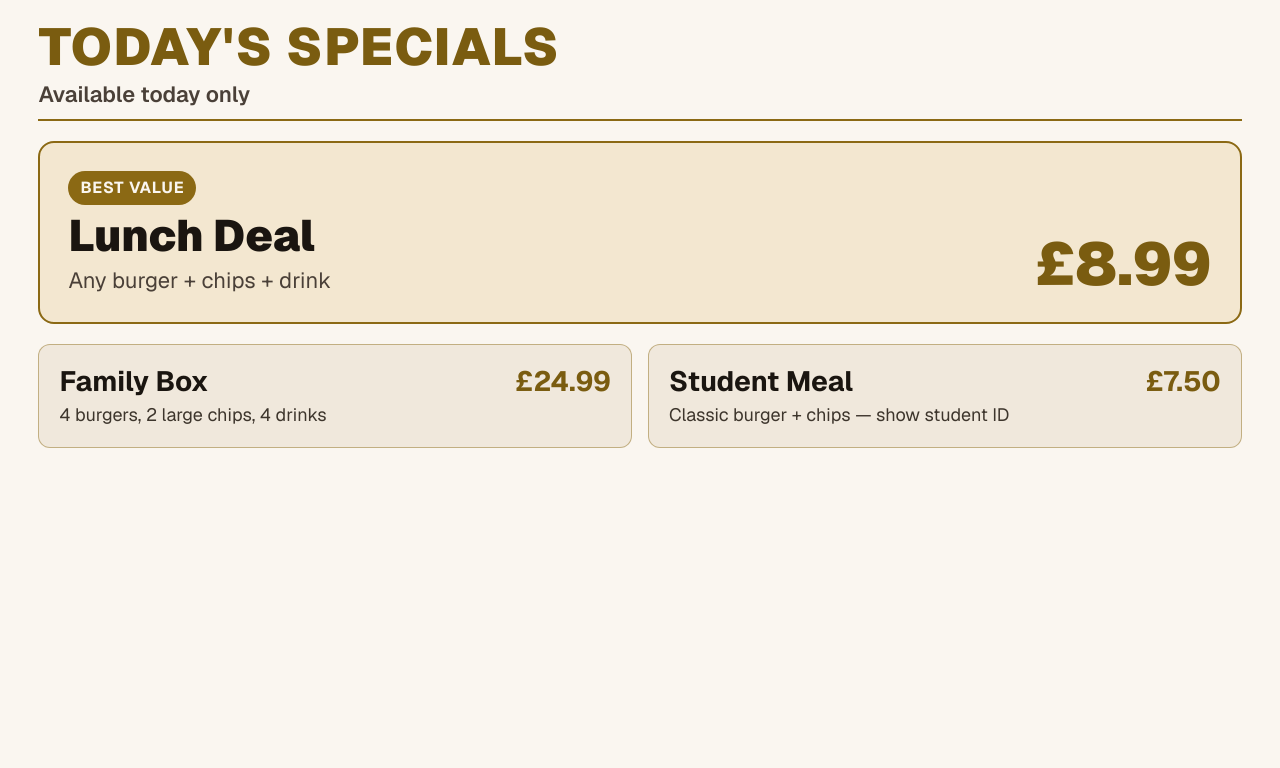
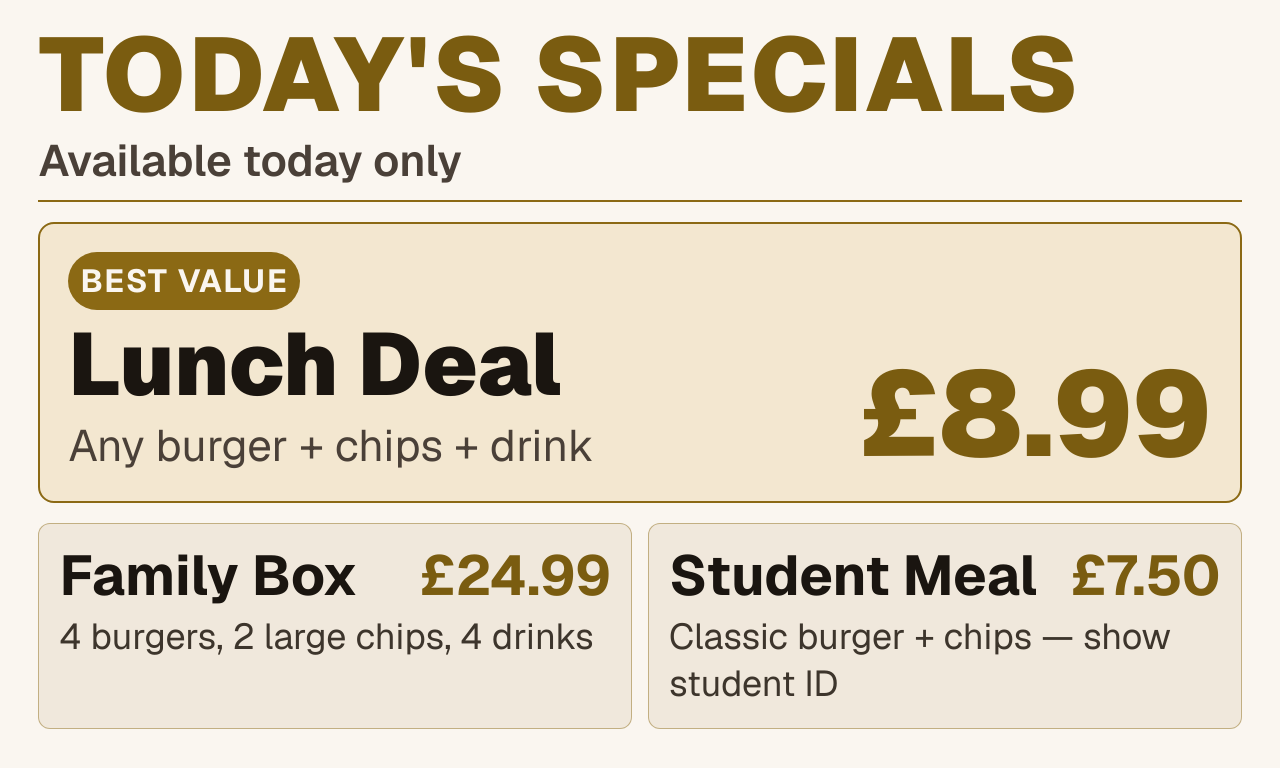
Before and after one commit to BSasfy/GoldenGrill, a Next.js app: page /specials in a window 1280 px wide. Shown: the top 768 px of the page. Built offline with nearby package versions, Linux system fonts and the light colour scheme.

Commit message:
Larger font

```diff
--- a/src/app/globals.css
+++ b/src/app/globals.css
@@ -93,20 +93,20 @@ body {
 
 .tv-screen .tv-item-name {
   color: var(--tv-fg);
-  font-size: clamp(0.875rem, 2.75vh, 1.875rem);
+  font-size: clamp(1.75rem, 5.5vh, 3.75rem);
   font-weight: 600;
   line-height: 1.15;
 }
 
 .tv-screen .tv-title {
   color: var(--tv-gold);
-  font-size: clamp(2rem, 6.5vh, 4.5rem);
+  font-size: clamp(4rem, 13vh, 9rem);
   line-height: 1.05;
 }
 
 .tv-screen .tv-tagline {
   color: var(--tv-subtle);
-  font-size: clamp(1rem, 2.75vh, 1.875rem);
+  font-size: clamp(2rem, 5.5vh, 3.75rem);
   font-weight: 300;
   line-height: 1.2;
   margin-top: clamp(0.25rem, 0.75vh, 0.75rem);
@@ -119,7 +119,7 @@ body {
 .tv-screen .tv-category {
   color: var(--tv-gold);
   border-color: var(--tv-border-subtle);
-  font-size: clamp(1.125rem, 3.5vh, 2.25rem);
+  font-size: clamp(2.25rem, 7vh, 4.5rem);
   line-height: 1.15;
   margin-bottom: clamp(0.375rem, 1.25vh, 1.5rem);
   padding-bottom: clamp(0.25rem, 0.9vh, 0.75rem);
@@ -129,14 +129,14 @@ body {
 .tv-screen .tv-item-price,
 .tv-screen .tv-price {
   color: var(--tv-gold);
-  font-size: clamp(0.875rem, 2.75vh, 1.875rem);
+  font-size: clamp(1.75rem, 5.5vh, 3.75rem);
   font-weight: 700;
   line-height: 1.15;
 }
 
 .tv-screen .tv-description {
   color: var(--tv-muted);
-  font-size: clamp(0.75rem, 1.85vh, 1.25rem);
+  font-size: clamp(1.5rem, 3.7vh, 2.5rem);
   line-height: 1.3;
   margin-top: clamp(0.125rem, 0.35vh, 0.25rem);
 }
@@ -159,21 +159,21 @@ body {
 }
 
 .tv-screen .tv-hero-name {
-  font-size: clamp(1.75rem, 5.5vh, 3.75rem);
+  font-size: clamp(3.5rem, 11vh, 7.5rem);
   font-weight: 900;
   line-height: 1.05;
 }
 
 .tv-screen .tv-hero-price {
   color: var(--tv-gold);
-  font-size: clamp(2.25rem, 7.5vh, 6rem);
+  font-size: clamp(4.5rem, 15vh, 12rem);
   font-weight: 900;
   line-height: 1;
 }
 
 .tv-screen .tv-hero-description {
   color: var(--tv-subtle);
-  font-size: clamp(1rem, 2.75vh, 1.875rem);
+  font-size: clamp(2rem, 5.5vh, 3.75rem);
   line-height: 1.25;
   margin-top: clamp(0.25rem, 1vh, 1rem);
   max-width: 48rem;
@@ -188,21 +188,21 @@ body {
 }
 
 .tv-screen .tv-offer-name {
-  font-size: clamp(1.125rem, 3.5vh, 2.25rem);
+  font-size: clamp(2.25rem, 7vh, 4.5rem);
   font-weight: 700;
   line-height: 1.15;
 }
 
 .tv-screen .tv-offer-price {
   color: var(--tv-gold);
-  font-size: clamp(1.125rem, 3.5vh, 2.25rem);
+  font-size: clamp(2.25rem, 7vh, 4.5rem);
   font-weight: 700;
   line-height: 1.15;
 }
 
 .tv-screen .tv-offer-description {
   color: var(--tv-muted);
-  font-size: clamp(0.875rem, 2.25vh, 1.5rem);
+  font-size: clamp(1.75rem, 4.5vh, 3rem);
   line-height: 1.3;
   margin-top: clamp(0.25rem, 0.75vh, 0.75rem);
 }
@@ -210,7 +210,7 @@ body {
 .tv-screen .tv-badge {
   background-color: var(--tv-badge-bg);
   color: var(--tv-badge-fg);
-  font-size: clamp(0.75rem, 2vh, 1.5rem);
+  font-size: clamp(1.5rem, 4vh, 3rem);
   font-weight: 700;
   letter-spacing: 0.05em;
   margin-bottom: clamp(0.25rem, 1vh, 1rem);
```
